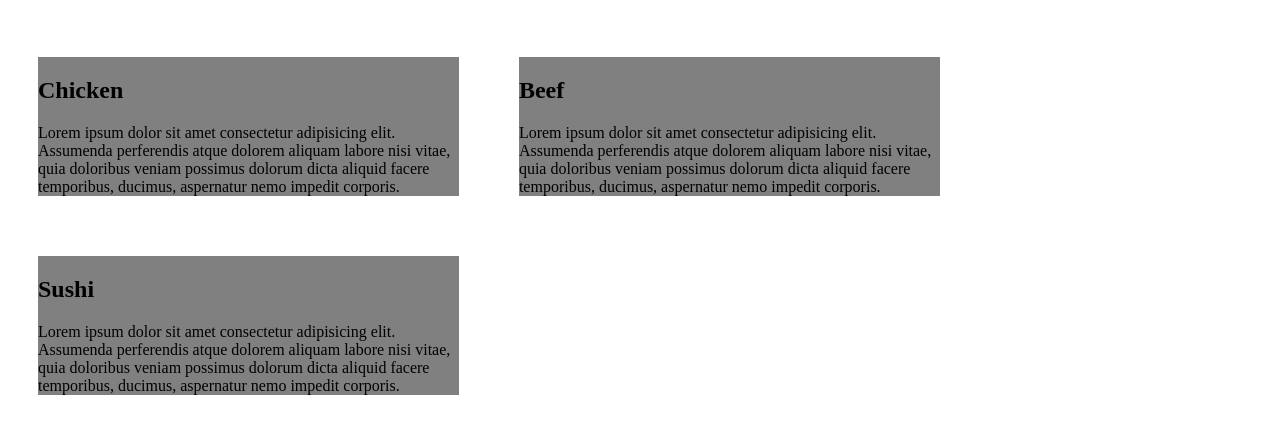
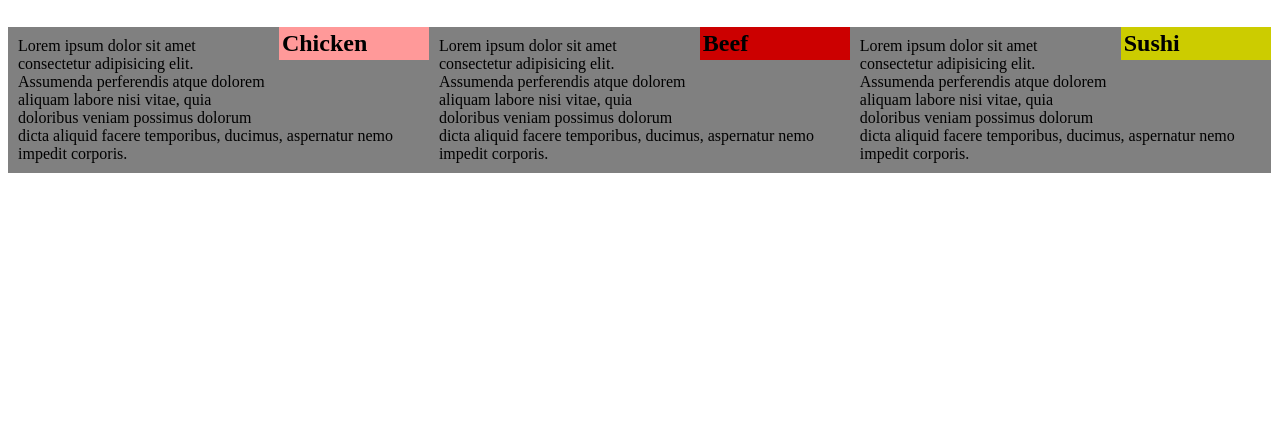
Before and after one commit to alimafi0645/Html-CSS-and-Java-script_test, a plain HTML site: page Module2/index.html in a window 1280 px wide. Shown: the part 100-534 px from the top of the page. Drawn offline with Linux system fonts and the light colour scheme.

Commit message:
adding new box to titles of Food and change its color

```diff
--- a/Module2/css/styles.css
+++ b/Module2/css/styles.css
@@ -1,33 +1,78 @@
-div {
-    float: left;
-
-    width: 33.3% ;
-
-    margin: 30px ;
-    background: gray;
-
-}
-#head {
-    text-align: center;
-    font: ;
-    padding: 15px;
-    border: 5px;
-    margin: 30px;
-    box-sizing: border-box ;
+*{
+    box-sizing: border-box;
 }
 
-#chicken{
-    float = right: ;
-}
 
 @media ( max-width : 767px) {
+    div {
+
+        float: left ;
+        width: 100% ;
+        border: 1px ;
+        padding: 8px ;
+        background: gray;
+
+    }
+
 
 }
 
 @media (min-width : 768px ) and ( max-width: 991px) {
+    div {
+
+        float: left;
+        width: 50% ;
+        position: relative;
+        border: 1px ;
+        padding: 10px ;
+        background: gray;
+
+
+
+    }
+
+
 
 }
 
 @media (min-width : 992px) {
+    div {
+
+        float: left;
+        width: 33.3% ;
+        position: relative;
+        border: 1px ;
+        padding: 10px ;
+        background: gray;
+
+    }
+}
+
+div>h2 {
+    position: relative;
+    float: right;
+    width: 150px;
+    position: relative;
+    top: -30px ;
+    left: 10px;
+    padding: 3px;
+    border:1px;
 
 }
+
+#head {
+    text-align: center;
+    padding: 15px;
+    border: 5px;
+    margin: 30px;
+}
+
+#chicken{
+    background-color: #FF9999;
+}
+#beef{
+    background-color: #cc0000;
+}
+#sushi{
+    background-color: #cccc00;
+}
```
